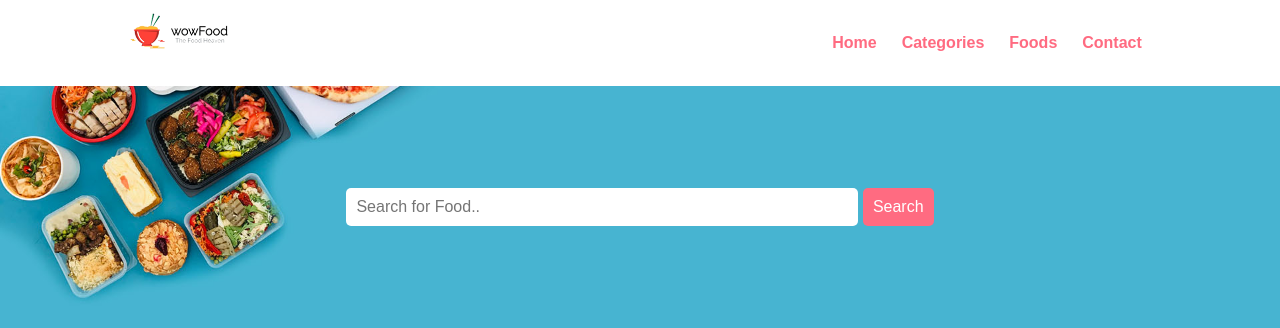
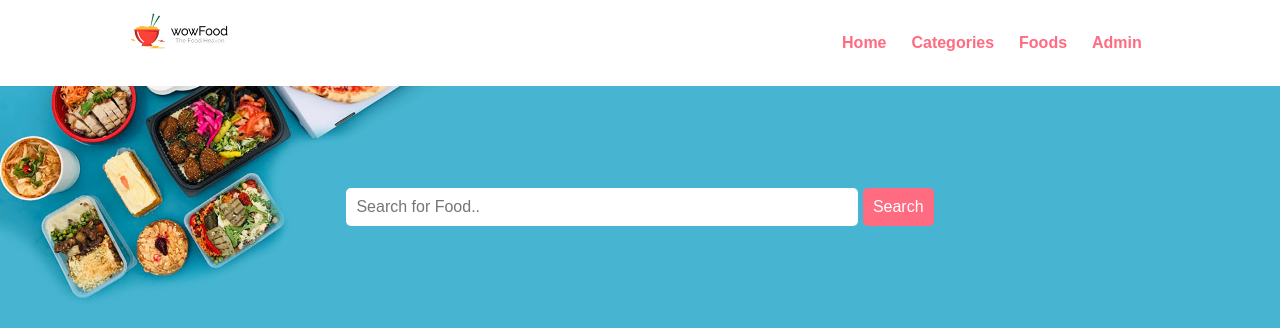
Before and after one commit to HuynhHuuThang/WebsiteDesign_Project, a PHP site: page /web/ in a window 1280 px wide. Shown: the top 328 px of the page. Run offline with PHP 8.4, Linux system fonts and the light colour scheme; data comes from the database, SQL or seed files in the repository.

Commit message:
Update menu.php

```diff
--- a/partials-front/menu.php
+++ b/partials-front/menu.php
@@ -33,7 +33,7 @@
                         <a href="<?php echo SITEURL; ?>foods.php">Foods</a>
                     </li>
                     <li>
-                        <a href="#">Contact</a>
+                        <a href="<?php echo SITEURL; ?>admin/login.php">Admin</a>
                     </li>
                 </ul>
             </div>
```
